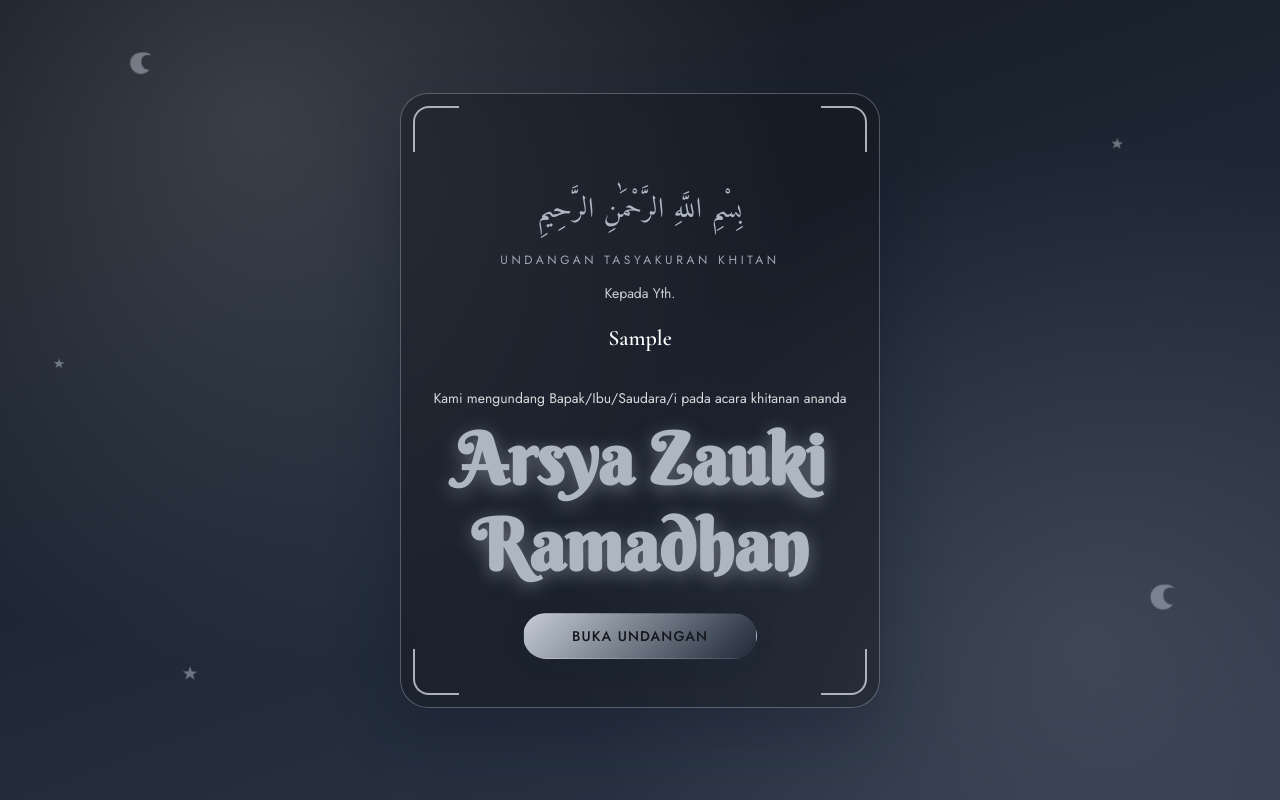
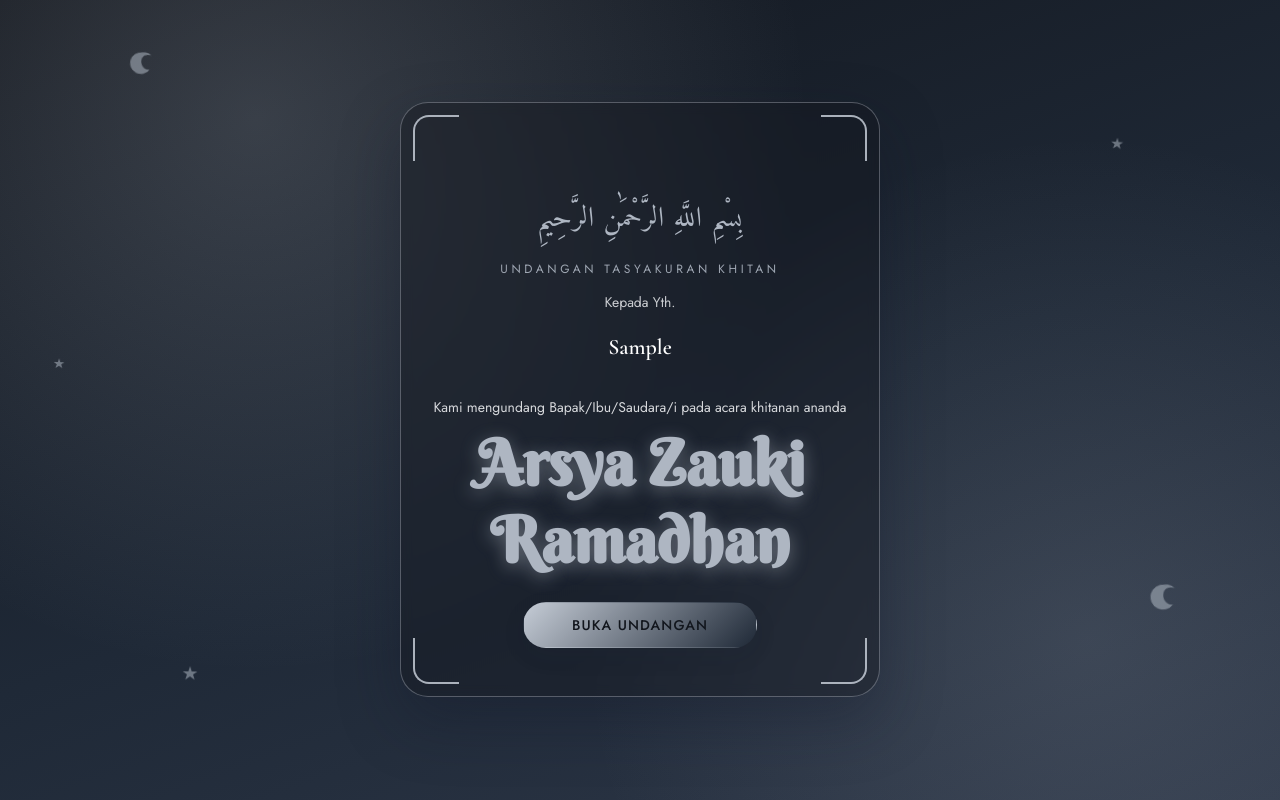
Before and after one commit to arsyazaukiramadhan/tasyakurankhitanan, a plain HTML site: page index.html in a window 1280 px wide. Both pictures are taken after typing "Sample" into the empty fields and a click on the button "LANJUTKAN". Drawn offline with nearby package versions, Linux system fonts and the light colour scheme.

Commit message:
Modify font size clamp for cover-name class
Adjust font size scaling for cover name.

```diff
--- a/assets/css/opening.css
+++ b/assets/css/opening.css
@@ -73,7 +73,7 @@
 
 .cover-name {
   font-family: var(--font-script);
-  font-size: clamp(2rem, 7vw, var(--fs-4xl));
+  font-size: clamp(2rem, 5vw, var(--fs-4xl));
   color: var(--color-gold-300);
   margin: var(--sp-2) 0 var(--sp-5);
   line-height: 1.2;
```
